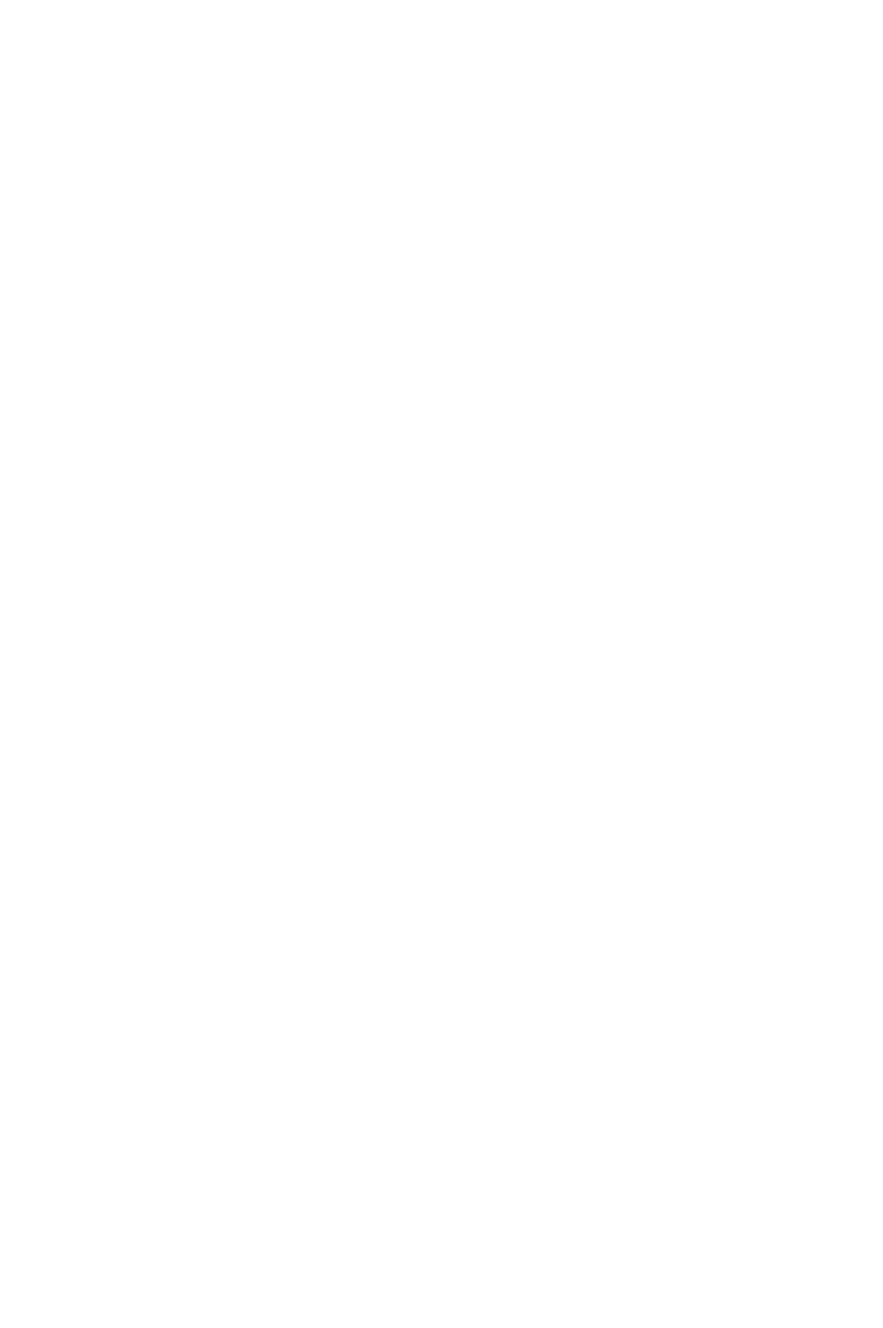
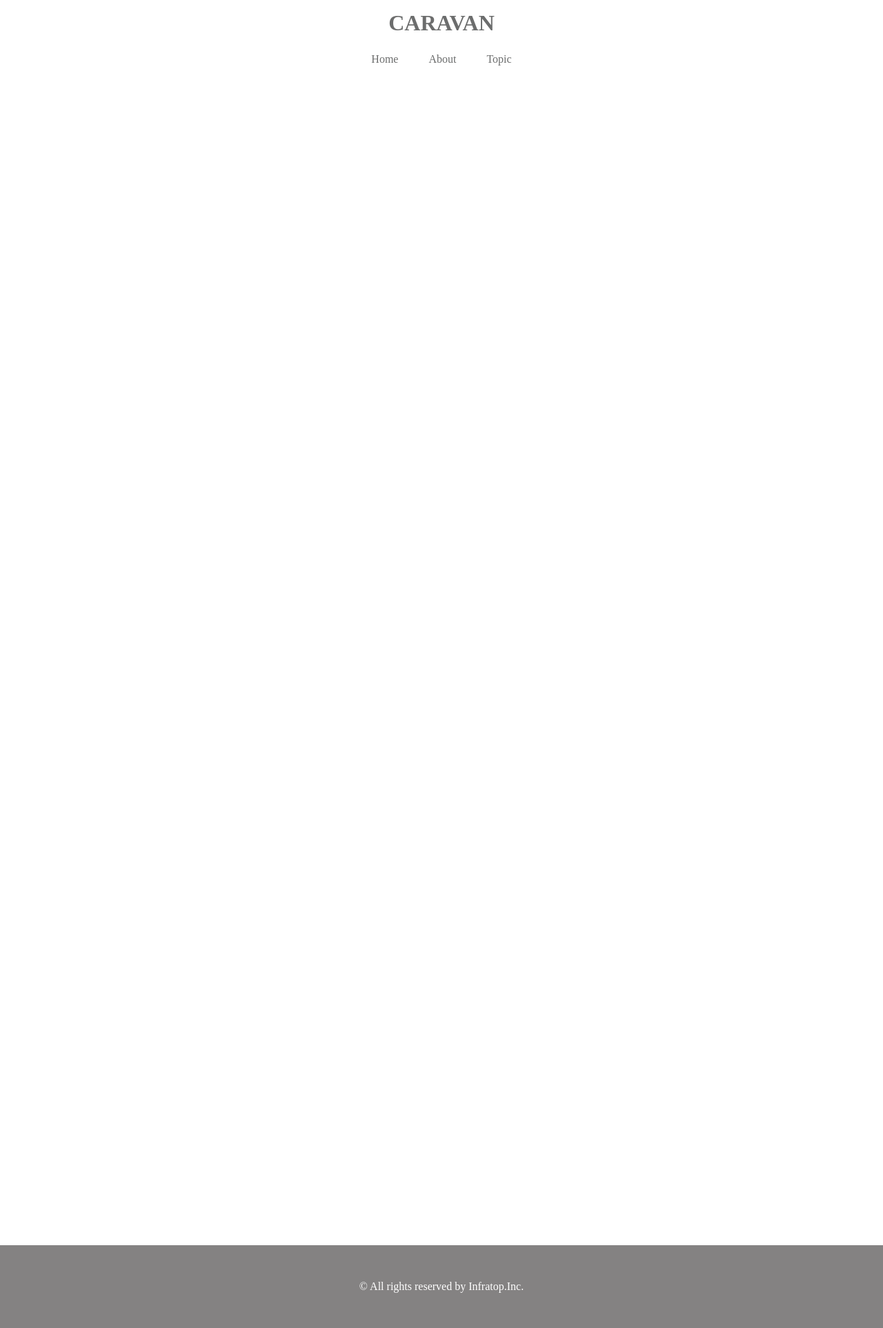
Before and after one commit to syun2466/wco-html-css, a plain HTML site: page caravan/index.html in a window 1280 px wide. Shown: the whole page at 69% size. Before the commit the page ends 1700 px from the top, so only its background shows below. Drawn offline with Linux system fonts and the light colour scheme.

Commit message:
[End]5章

```diff
--- /dev/null
+++ b/caravan/html５演習問題/b.css
@@ -0,0 +1,116 @@
+* {
+  margin: 0;
+  padding: 0;
+  box-sizing: border-box;
+}
+
+header {
+  width: 100%;
+  padding: 20px 0;
+  text-align: center;
+}
+
+.nav-list {
+  text-align: center;
+  padding: 15px 0;
+  margin: 0 auto;
+  border-bottom: 1px solid #848282;
+  border-top: 1px solid #848282;
+}
+
+.nav-list-item {
+  list-style: none;
+  display: inline-block;
+  margin: 0 20px;
+}
+
+.main {
+  width: 800px;
+  margin: 50px auto;
+  display: flex;
+  flex-wrap: wrap;
+}
+
+.box1 {
+  width: 200px;
+  height: 200px;
+  background-color: #e6ffe9;
+}
+
+.box2 {
+  width: 200px;
+  height: 200px;
+  background-color: #cbffd3;
+}
+
+.box3 {
+  width: 200px;
+  height: 200px;
+  background-color: #aeffbd;
+}
+
+.box4 {
+  width: 200px;
+  height: 200px;
+  background-color: #93ffab;
+}
+
+.box5 {
+  width: 200px;
+  height: 200px;
+  background-color: #f3ffd8;
+}
+
+.box6 {
+  width: 200px;
+  height: 200px;
+  background-color: #edffbe;
+}
+
+.box7 {
+  width: 200px;
+  height: 200px;
+  background-color: #e9ffa5;
+}
+
+.box8 {
+  width: 200px;
+  height: 200px;
+  background-color: #e4ff8d;
+}
+
+.box9 {
+  width: 200px;
+  height: 200px;
+  background-color: #d9e5ff;
+}
+
+.box10 {
+  width: 200px;
+  height: 200px;
+  background-color: #bad3ff;
+}
+
+.box11 {
+  width: 200px;
+  height: 200px;
+  background-color: #a4c6ff;
+}
+
+.box12 {
+  width: 200px;
+  height: 200px;
+  background-color: #8eb8ff;
+}
+
+footer {
+  width: 100%;
+  height: 120px;
+  text-align: center;
+  line-height: 120px;
+  background-color: #848282;
+}
+
+.footer-text {
+  color: #fff;
+}
--- a/caravan/index.html
+++ b/caravan/index.html
@@ -9,6 +9,30 @@
 </head>
 
 <body>
+  <!-- header -->
+  <header>
+    <h1 class="heading">
+      <a href="index.html">
+      CARAVAN
+      </a>
+
+    </h1>
+  </header>
+
+  <!-- navigation -->
+  <nav>
+    <ul class="nav-list">
+     <li class="nav-list-item">
+       <a herf="index.html">Home</a>
+     </li>
+     <li class="nav-list-item">About</li>
+     <li class="nav-list-item">Topic</li>
+
+    </ul>
+  </nav>
+
+
+
   <!-- main-visual用のdiv -->
   <div class="main-visual">
     <div class="main-visual-content"></div>
@@ -19,6 +43,12 @@
     <div class="blog"></div>
     <div class="sidebar"></div>
   </div>
+
+  <!-- footer -->
+  <footer>
+   <p class="footer-text">© All rights reserved by Infratop.Inc.</p>
+  </footer>
+
 </body>
 
 </html>
--- a/caravan/style.css
+++ b/caravan/style.css
@@ -3,6 +3,34 @@
   margin: 0;
   padding: 0;
   box-sizing: border-box;
+  color: #6c6d6d;
+}
+
+a {
+  text-decoration: none;
+}
+
+.heading {
+  width: 90%; /*横幅９０％*/
+  padding: 15px 0;
+  margin: 0 auto;
+  text-align: center;
+}
+
+header .heading {
+  font-size: 32px;
+}
+
+.nav-list {
+text-align: center;
+padding: 10px 0;
+margin: 0 auto;
+}
+
+.nav-list-item {
+list-style: none;
+display: inline-block;
+margin: 0 20px;
 }
 
 .main-visual {
@@ -31,3 +59,15 @@
   width: 240px; /* 横幅240px */
   height: 1400px; /* 高さ1400px */
 }
+
+footer {
+  width: 100%;
+  height: 120px;
+  text-align: center;
+  line-height: 120px;
+  background-color: #848282;
+}
+
+.footer-text {
+  color: #fff;
+}
```
Also changed, not shown: caravan/html５演習問題/b.html (added, +50 -0 lines).
